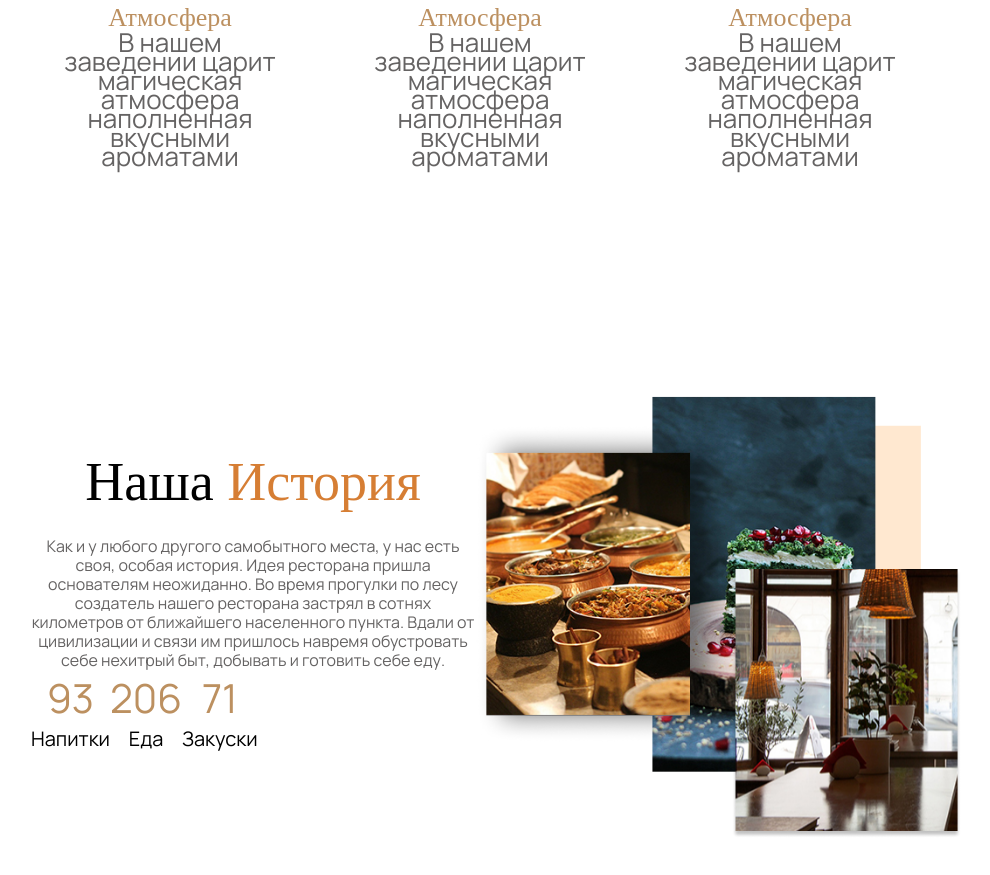
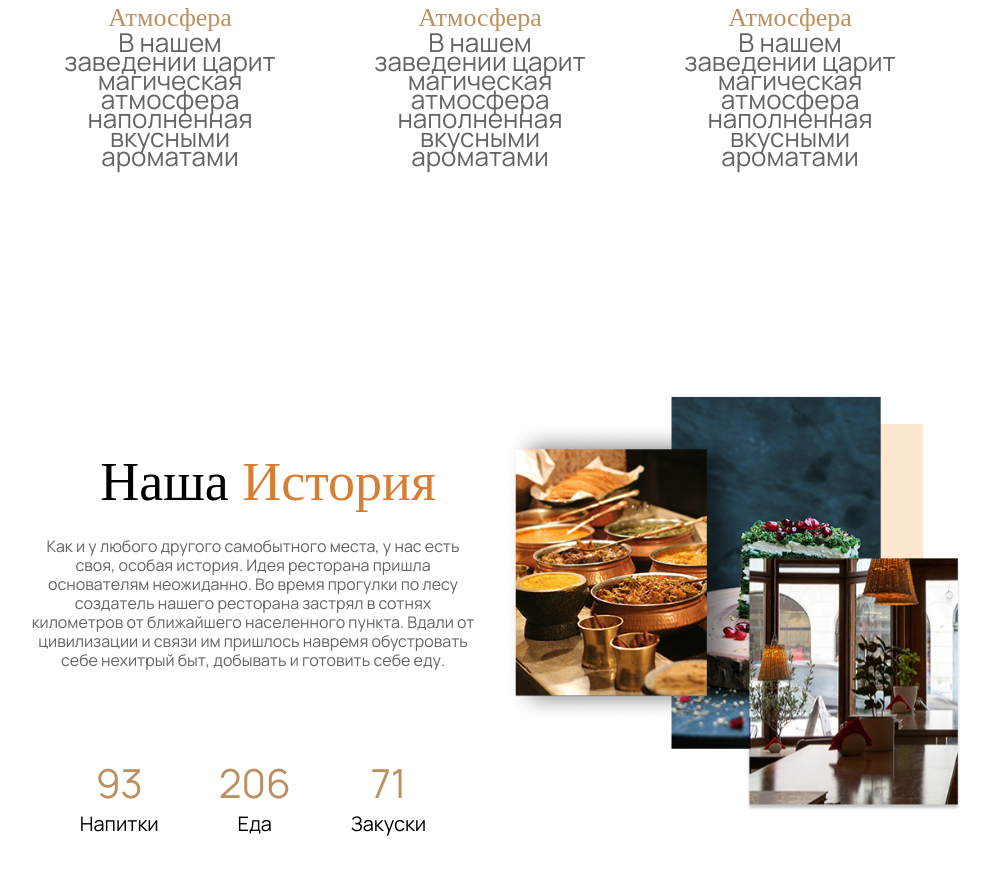
Before and after one commit to gprva/kurse_work, a plain HTML site: page index.html in a window 1280 px wide. Shown: the part 909-1784 px from the top of the page, without its empty margins (144-1134 px from the left). Drawn offline with Linux system fonts and the light colour scheme.

Commit message:
add style for history card

```diff
--- a/style.css
+++ b/style.css
@@ -266,4 +266,15 @@ line-height: normal;
 }
 .history_cards{
 	display: flex;
+	flex-wrap: wrap;
+	justify-content: center;
+	width: 444px;
+	margin-left: 30px;
+	margin-top: 85px;
+	margin-bottom: 100px;
 }
+.hidtory_card{
+	margin-right: 60px;
+text-align: center;
+font-size: 40px;
+}
```
